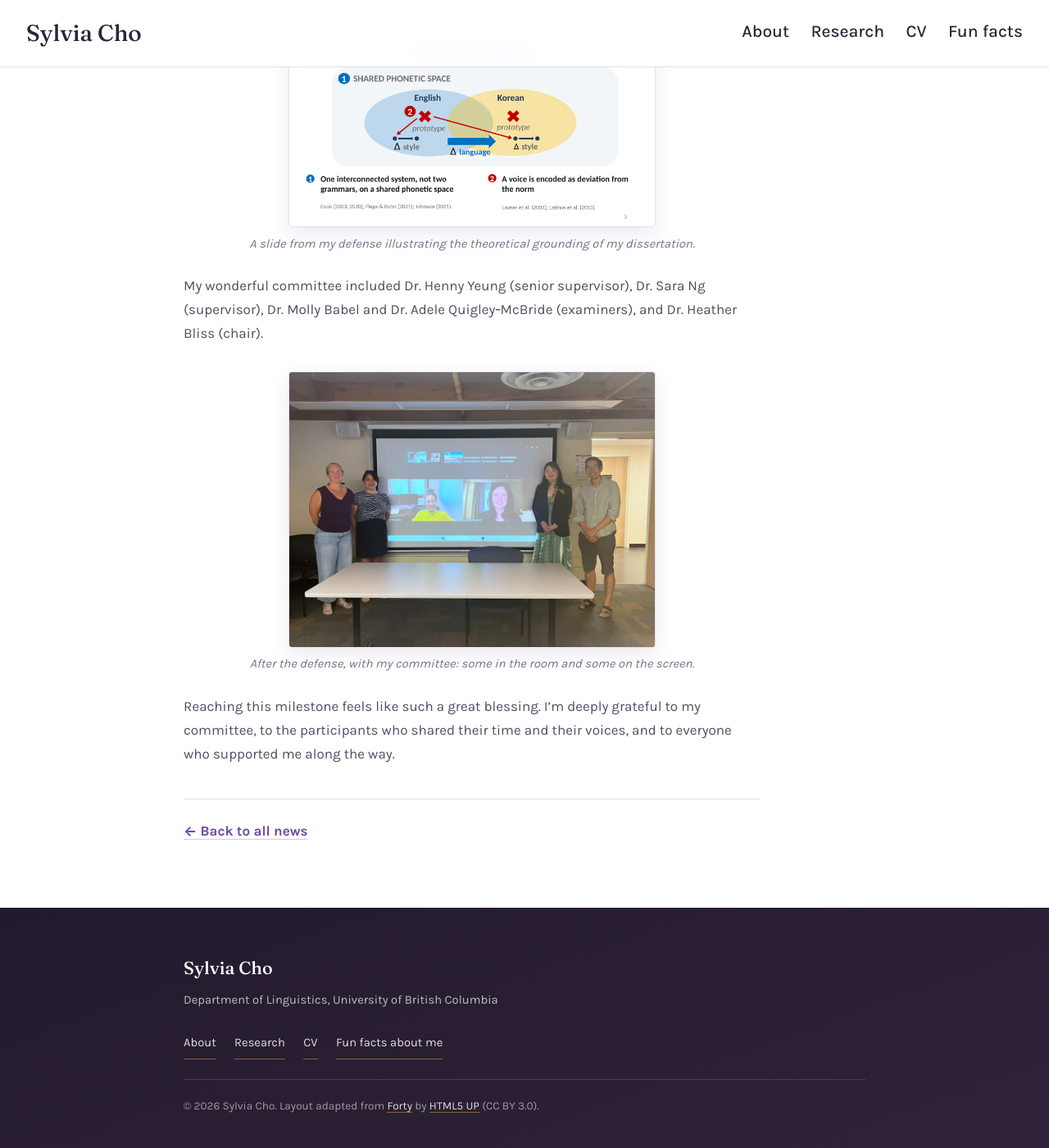
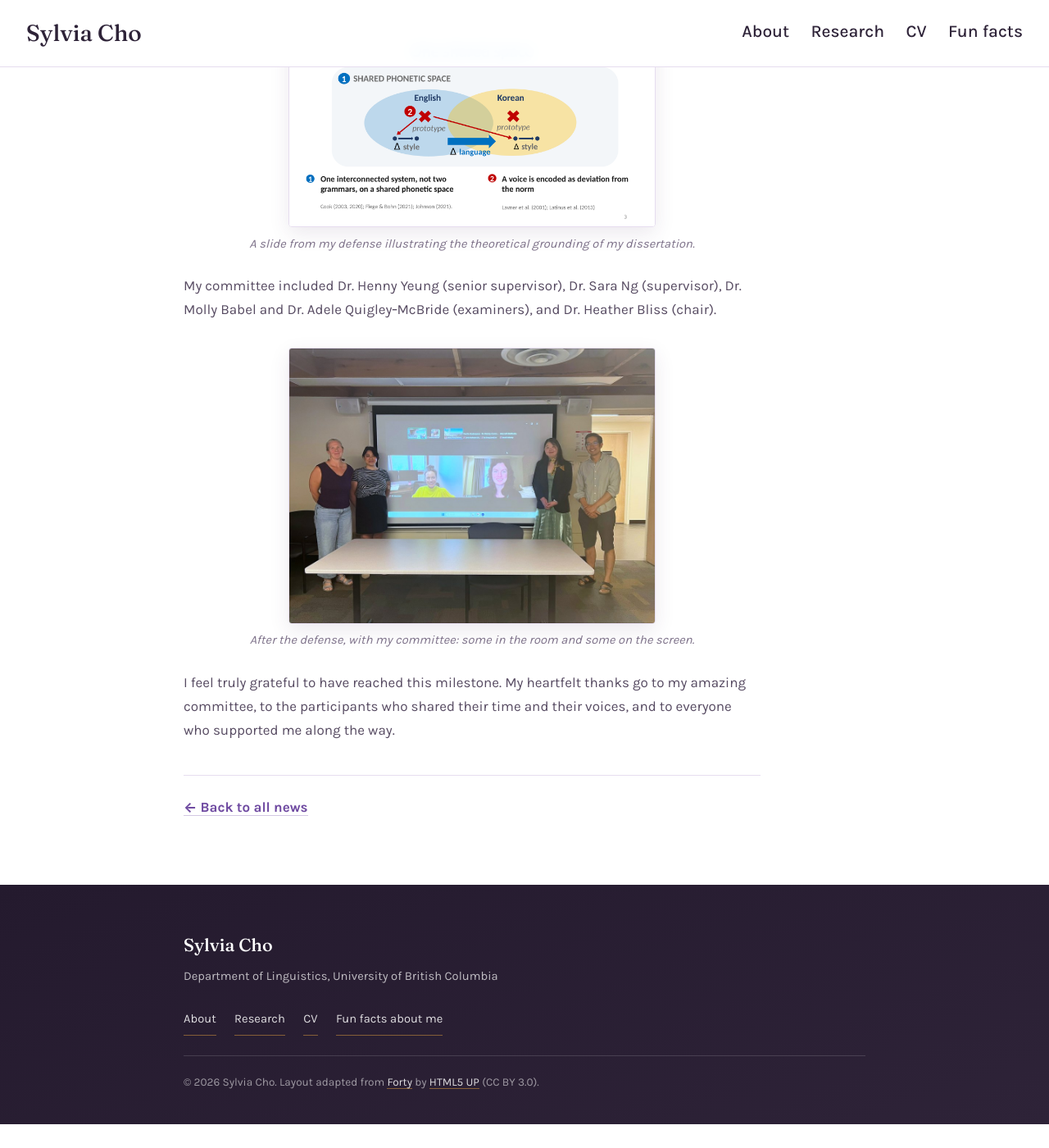
Before and after one commit to sylviacho247/sylviacho247.github.io, a Jekyll site: the page built from _news/2026-08-21-phd-defense.md, in a window 1280 px wide and 1400 px high, scrolled down 667 px. Shown: the whole window at 82% size. Built offline with Jekyll 4.4.1, drawn with Linux system fonts in a browser that asks for light colours; after the commit the page ends 2038 px from its top, so only the background shows below that.

Commit message:
Update 2026-08-21-phd-defense.md

```diff
--- a/_news/2026-08-21-phd-defense.md
+++ b/_news/2026-08-21-phd-defense.md
@@ -12,10 +12,10 @@ My dissertation titled **Cross-language voice variation and talker identity in K
 
 <p class="caption">A slide from my defense illustrating the theoretical grounding of my dissertation.</p>
 
-My wonderful committee included Dr. Henny Yeung (senior supervisor), Dr. Sara Ng (supervisor), Dr. Molly Babel and Dr. Adele Quigley‑McBride (examiners), and Dr. Heather Bliss (chair).
+My committee included Dr. Henny Yeung (senior supervisor), Dr. Sara Ng (supervisor), Dr. Molly Babel and Dr. Adele Quigley‑McBride (examiners), and Dr. Heather Bliss (chair).
 
 ![Group photo taken after the defense, with committee members in the room and two more joining on the screen behind](/images/defense-committee.jpg)
 
 <p class="caption">After the defense, with my committee: some in the room and some on the screen.</p>
 
-Reaching this milestone feels like such a great blessing. I’m deeply grateful to my committee, to the participants who shared their time and their voices, and to everyone who supported me along the way.
+I feel truly grateful to have reached this milestone. My heartfelt thanks go to my amazing committee, to the participants who shared their time and their voices, and to everyone who supported me along the way.
```
